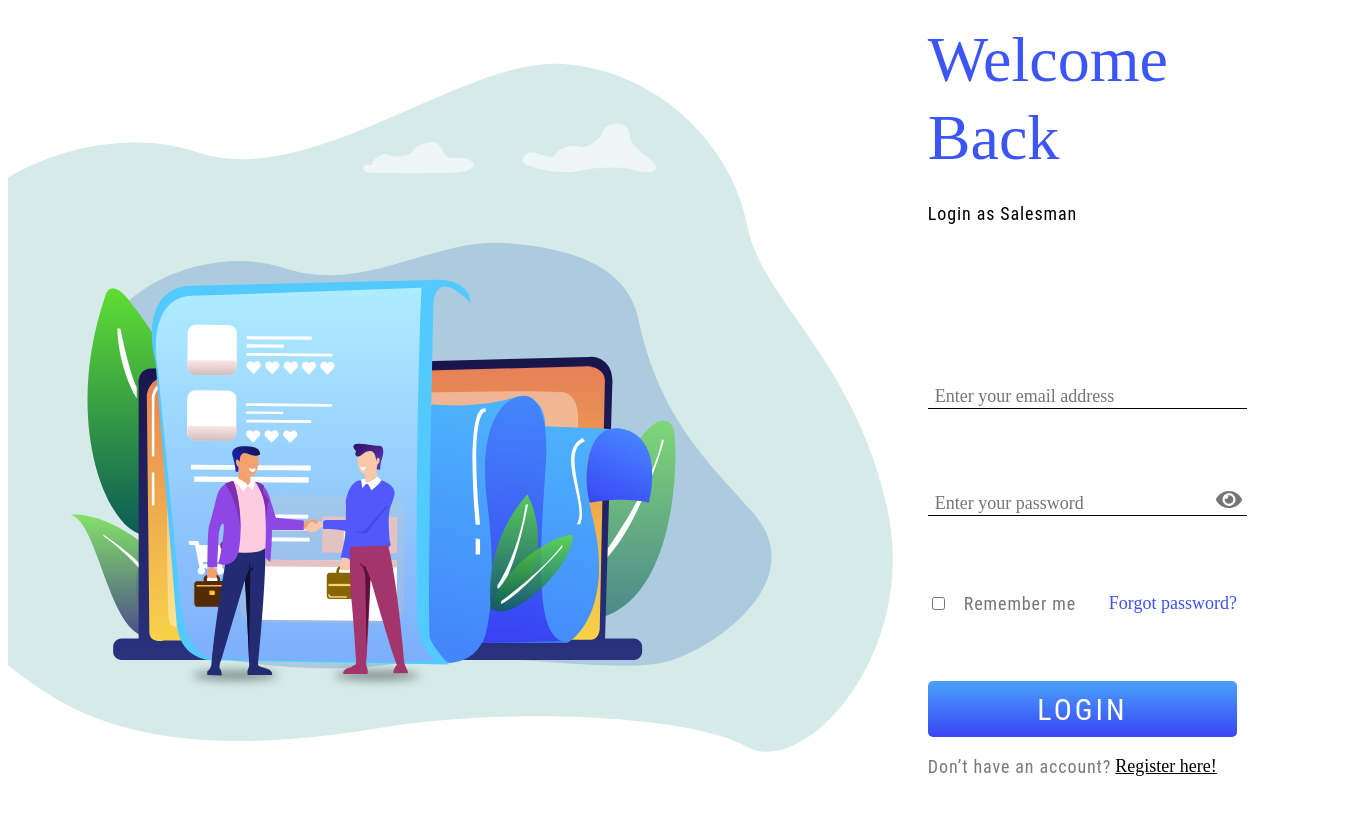
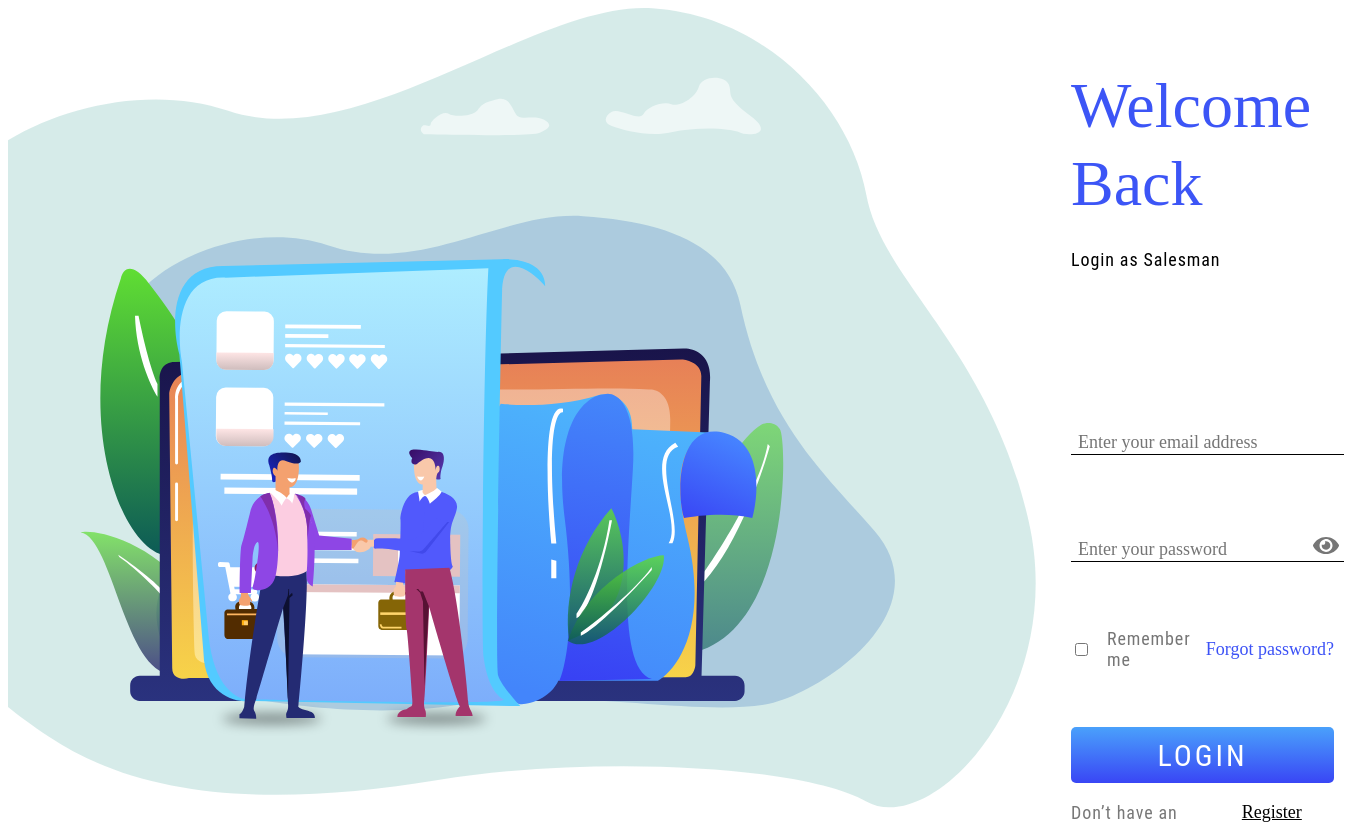
Before and after one commit to Markaa10/kinbech.click, a React (Create React App) app: page /auth in a window 1280 px wide. Shown: the top 824 px of the page, 1369 px wide, since content can reach past the window. Built offline with nearby package versions, Linux system fonts and the light colour scheme; a web font is replaced by a local one.

Commit message:
logincomplete

```diff
--- a/src/pages/auth/login/index.tsx
+++ b/src/pages/auth/login/index.tsx
@@ -18,14 +18,24 @@
 `;
 
 const Image = styled.img`
-  width: 70%;
+  display: none;
+  object-fit: cover;
+
+  @media (min-width: 765px) {
+    display: block;
     height: 100vh;
+  }
 `;
 
 const Form = styled.form`
-  margin-top: 160px;
   display: flex;
   flex-direction: column;
+  padding: 59px 35px;
+  width: 100%;
+
+  box-shadow: @media (min-width: 765px) {
+    width: 40%;
+  }
 `;
 
 const LoginPage = (props: ILoginPageProps) => {
@@ -38,13 +48,16 @@
   };
 
   return (
-    <Container>
+    <Container alignItems="flex-start">
       <Image src={LoginIllustration} />
-      <div style={{ width: "30%", padding: "0 35px" }}>
+
+      <img style={{ objectFit: "cover" }} />
+      <Form>
         <Title2>Welcome Back</Title2>
-        <Body1 marginTop={26}>Login as Salesman</Body1>
+        <Body1 marginTop={26} marginBottom={160}>
+          Login as Salesman
+        </Body1>
 
-        <Form>
         <StandardInput placeholder="Enter your email address" />
         <StandardInput
           placeholder="Enter your password"
@@ -59,102 +72,12 @@
 
         <Button text="LOGIN" marginTop={49} marginBottom={48} />
 
-          <LinkText text="Don’t have an account?" link="Register here!" />
+        <LinkText
+          text="Don’t have an account?"
+          link="Register here!"
+          onClick={() => setIsSignup(true)}
+        />
       </Form>
-      </div>
-
-      {/* <Grid item xs={12} sm={8} md={5} component={Paper} elevation={3} square>
-        <Box
-          sx={{
-            my: 8,
-            mx: 4,
-            display: "flex",
-            flexDirection: "column",
-            alignItems: "flex-start",
-          }}
-        >
-          <Typography variant="h2" component="h2">
-            Welcome Back
-          </Typography>
-          <Typography variant="body1" component="p" marginTop={"26px"}>
-            Login as Salesman
-          </Typography>
-          <Box component="form" noValidate width="100%" sx={{ mt: "156px" }}>
-            <FormControl
-              sx={{ m: 1, width: "100%", mb: "82px" }}
-              variant="standard"
-            >
-              <InputLabel htmlFor="standard-adornment-email">
-                Email Address
-              </InputLabel>
-              <Input id="standard-adornment-email" type="email" fullWidth />
-            </FormControl>
-
-            <FormControl sx={{ m: 1, width: "100%" }} variant="standard">
-              <InputLabel htmlFor="standard-adornment-password">
-                Password
-              </InputLabel>
-              <Input
-                id="standard-adornment-password"
-                type={showPassword ? "text" : "password"}
-                endAdornment={
-                  <InputAdornment position="end">
-                    <IconButton
-                      aria-label="toggle password visibility"
-                      onClick={handleClickShowPassword}
-                    >
-                      {showPassword ? <VisibilityOff /> : <Visibility />}
-                    </IconButton>
-                  </InputAdornment>
-                }
-              />
-            </FormControl>
-            <Box
-              display="flex"
-              alignItems="center"
-              justifyContent="space-between"
-              marginTop={"56px"}
-              marginBottom={"49px"}
-            >
-              <Grid item>
-                <FormControlLabel
-                  control={<Checkbox value="remember" color="primary" />}
-                  label="Remember me"
-                />
-              </Grid>
-              <Grid item>
-                <Link href="#" variant="body2">
-                  Forgot password?
-                </Link>
-              </Grid>
-            </Box>
-
-            <Button
-              type="submit"
-              fullWidth
-              variant="contained"
-              className={classes.login}
-            >
-              LOGIN
-            </Button>
-            <Box display="inline-flex" sx={{ mt: 6 }}>
-              <Typography variant="body1" component="p" color="#787878">
-                Don’t have an account?
-              </Typography>
-              <Link onClick={() => setIsSignup((prev: any) => !prev)}>
-                <Typography
-                  variant="body1"
-                  component="p"
-                  color="#000"
-                  fontWeight="bold"
-                >
-                  Register here!
-                </Typography>
-              </Link>
-            </Box>
-          </Box>
-        </Box>
-      </Grid> */}
     </Container>
   );
 };
```
Lines whose indentation alone changed are shown as unchanged.
